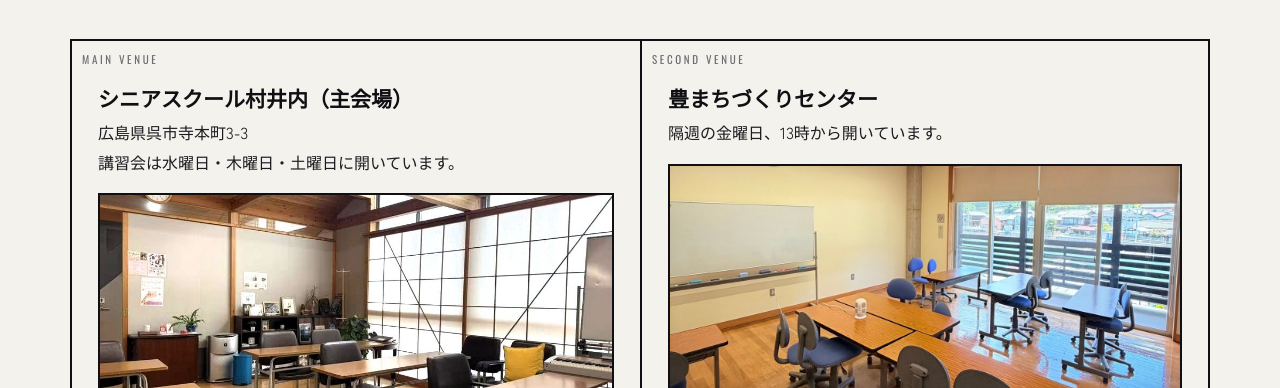
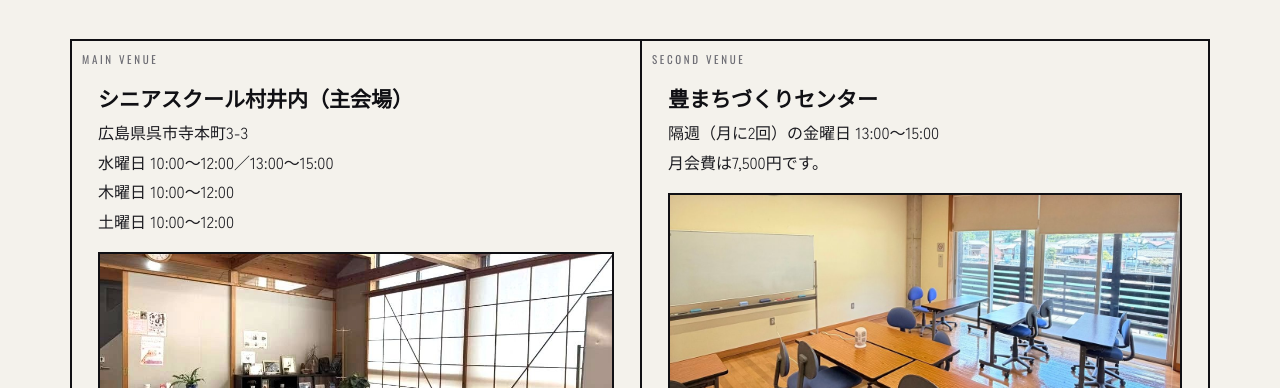
Before and after one commit to yoshibi/eru-it, a plain HTML site: page design-b.html in a window 1280 px wide. Shown: the part 2303-2691 px from the top of the page. Drawn offline with nearby package versions, Linux system fonts and the light colour scheme.

Commit message:
Add files via upload

```diff
--- a/design-b.html
+++ b/design-b.html
@@ -127,6 +127,7 @@
   .fee-cell .k{font-weight:700;letter-spacing:.1em;color:var(--gray);font-size:14px;}
   .fee-cell .v{font-family:"Oswald",sans-serif;font-weight:600;font-size:clamp(36px,5.4vw,54px);color:var(--black);line-height:1.15;margin-top:4px;}
   .fee-cell .v small{font-size:.42em;letter-spacing:.06em;}
+  .fee-note{margin-top:14px;font-size:15px;font-weight:700;}
   .included{margin-top:30px;}
   .included h3{font-size:18px;font-weight:900;margin-bottom:8px;}
   .included ul{list-style:none;}
@@ -320,14 +321,15 @@
         <div class="venue">
           <div class="corner">MAIN VENUE</div>
           <h3>シニアスクール村井内（主会場）</h3>
-          <p>広島県呉市寺本町3-3<br>講習会は水曜日・木曜日・土曜日に開いています。</p>
+          <p>広島県呉市寺本町3-3</p>
+          <p>水曜日 10:00〜12:00／13:00〜15:00<br>木曜日 10:00〜12:00<br>土曜日 10:00〜12:00</p>
           <img class="photo" src="images/classroom-interior.jpg" alt="主会場の教室の様子">
           <iframe class="map" title="シニアスクール村井内の地図" src="https://www.google.com/maps?q=%E3%82%B7%E3%83%8B%E3%82%A2%E3%82%B9%E3%82%AF%E3%83%BC%E3%83%ABMURAI%20%E5%91%89%E5%B8%82&z=16&output=embed" loading="lazy"></iframe>
         </div>
         <div class="venue">
           <div class="corner">SECOND VENUE</div>
           <h3>豊まちづくりセンター</h3>
-          <p>隔週の金曜日、13時から開いています。</p>
+          <p>隔週（月に2回）の金曜日 13:00〜15:00<br>月会費は7,500円です。</p>
           <img class="photo" src="images/venue-yutaka-classroom.jpg" alt="豊まちづくりセンターの教室の様子">
           <iframe class="map" title="豊まちづくりセンターの地図" src="https://www.google.com/maps?q=%E8%B1%8A%E3%81%BE%E3%81%A1%E3%81%A5%E3%81%8F%E3%82%8A%E3%82%BB%E3%83%B3%E3%82%BF%E3%83%BC%20%E5%91%89%E5%B8%82&output=embed" loading="lazy"></iframe>
         </div>
@@ -358,6 +360,7 @@
         <div class="fee-cell"><div class="k">月会費</div><div class="v"><small>¥</small>13,500</div></div>
         <div class="fee-cell"><div class="k">テキスト代</div><div class="v">実費</div></div>
       </div>
+      <p class="fee-note">豊まちづくりセンターの月会費は7,500円です。</p>
       <div class="included">
         <h3>月会費には、次が含まれます</h3>
         <ul>
@@ -474,6 +477,7 @@
     <div class="apply-inner">
       <div class="big">申し込みは、フォームから。</div>
       <p>見学の相談も、フォームからどうぞ。</p>
+      <p>LINEやメッセージでのお問い合わせは、いつでも受け付けています。お返事は数時間以内にいたします。</p>
       <a class="btn" href="https://docs.google.com/forms/d/e/1FAIpQLSdOR7V6lVIGOyHAZFvg3BSPB8B1rAujKCPoIDZVn5l9SHzxSA/viewform" target="_blank" rel="noopener">申し込みフォームへ</a>
     </div>
   </div>
```
Also changed, not shown: index.html (+6 -2 lines).
